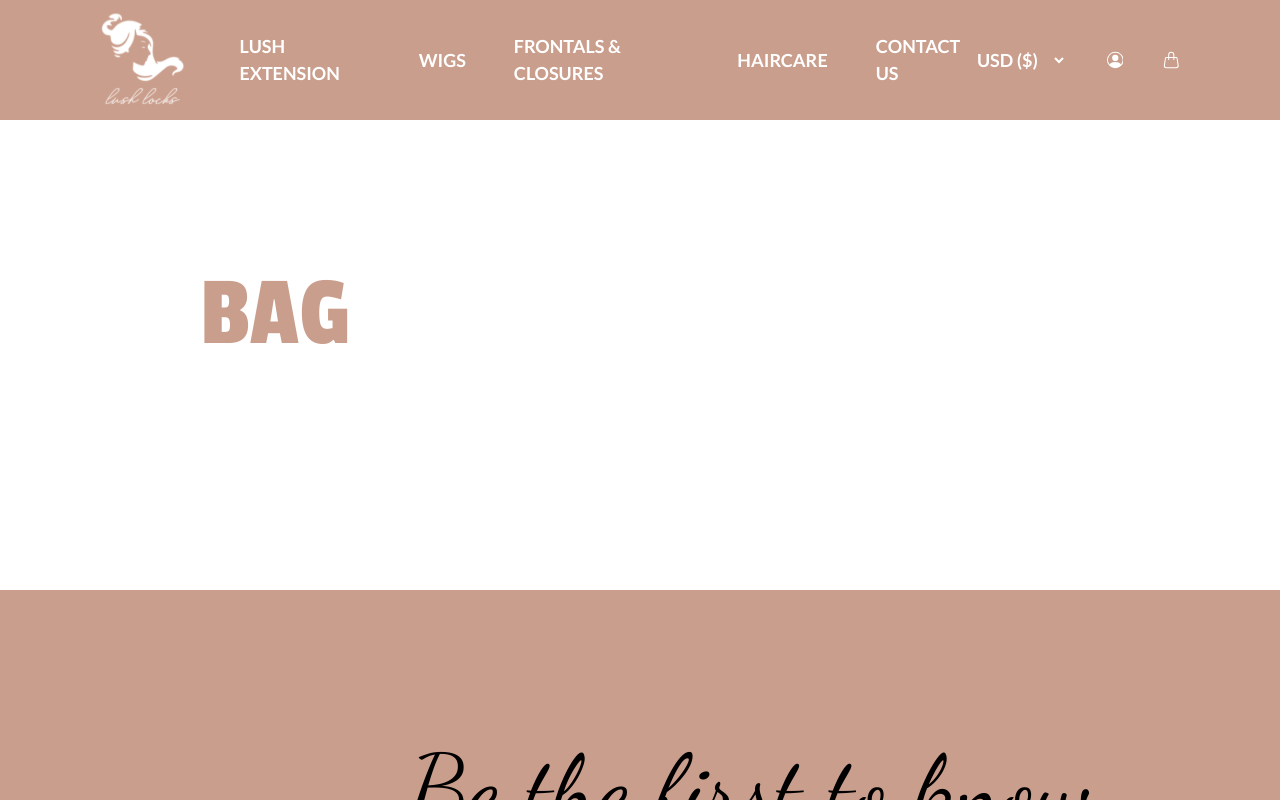
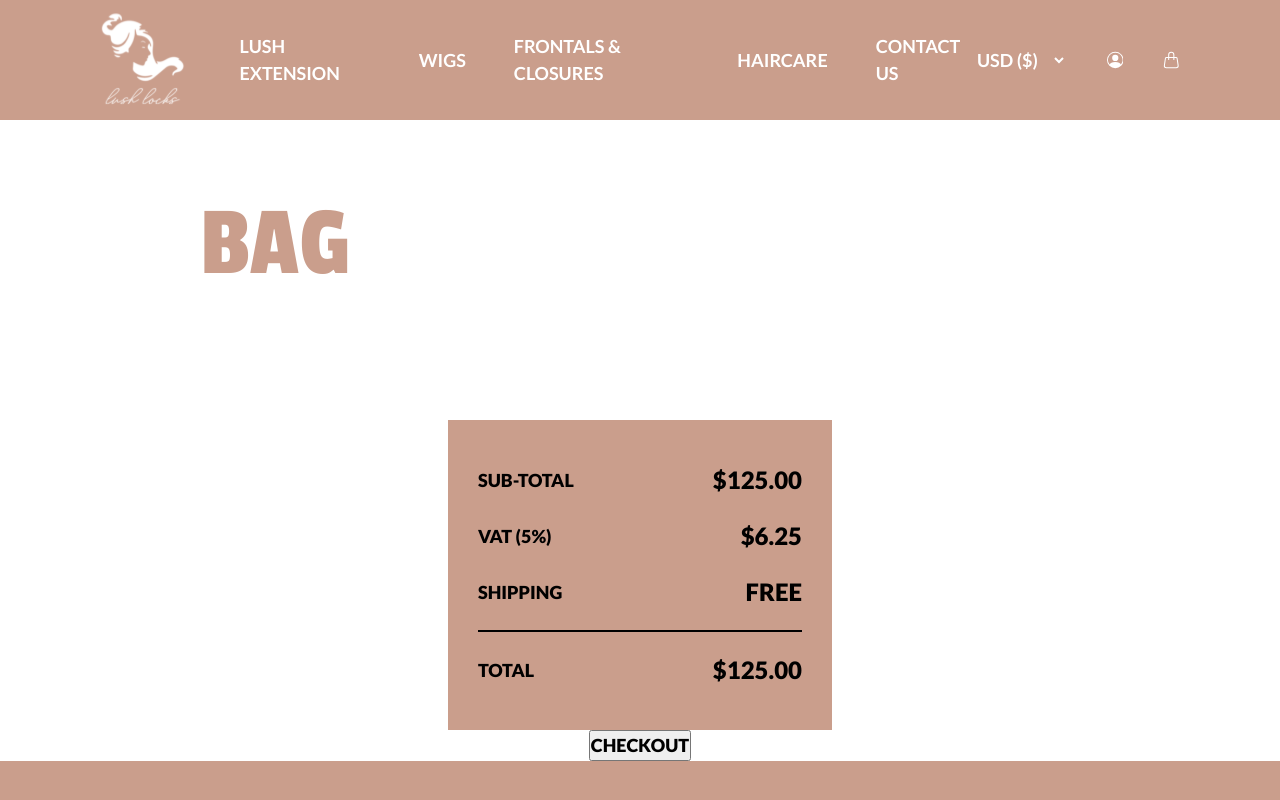
Before and after one commit to The-isaacagboola/Lush-Hair, a React (Vite) app: page /checkout in a window 1280 px wide. Shown: the top 800 px of the page. Built offline with nearby package versions, Linux system fonts and the light colour scheme.

Commit message:
basic functionality done

```diff
--- a/src/App.jsx
+++ b/src/App.jsx
@@ -6,8 +6,13 @@ import Footer from "./Footer/Footer";
 import LushExtension from "./LushExtensions/LushExtension";
 import Details from "./Details/details";
 import Checkout from "./Checkout/Checkout";
+import { useEffect } from "react";
 
 function App() {
+  useEffect(() => {
+    localStorage.removeItem("bag");
+  }, []);
+
   return (
     <BrowserRouter>
       <Nav />
--- /dev/null
+++ b/src/Checkout/Billing.jsx
@@ -0,0 +1,29 @@
+import { Link } from "react-router-dom";
+import styles from "./bill.module.css";
+function Billing() {
+  return (
+    <div className={styles.billingContainer}>
+      <div className={styles.billing}>
+        <p>
+          SUB-TOTAL <span>$125.00</span>
+        </p>
+        <p>
+          VAT (5%) <span>$6.25</span>
+        </p>
+        <p>
+          SHIPPING <span>FREE</span>
+        </p>
+
+        <div className={styles.divLine}></div>
+
+        <p>
+          TOTAL <span>$125.00</span>
+        </p>
+      </div>
+      <Link>
+        <button>CHECKOUT</button>
+      </Link>
+    </div>
+  );
+}
+export default Billing;
--- a/src/Checkout/Checkout.jsx
+++ b/src/Checkout/Checkout.jsx
@@ -1,19 +1,22 @@
-import { useLocation } from "react-router-dom";
+// import { useLocation } from "react-router-dom";
+import { useState } from "react";
 import styles from "./checkout.module.css";
-import image from "../assets/Rectangle 5 (3).svg";
+import Billing from "./Billing";
 
 function Checkout() {
-  const location = useLocation();
+  //   const location = useLocation();
   //   const { type, texture, bundle, length, quantity } =
   //     location.state.formDetails;
 
   // This is effectiive way to pass props through links in routed pages
-  const bag = JSON.parse(localStorage.getItem("bag")) || [];
+
+  const [bag, setBag] = useState(JSON.parse(localStorage.getItem("bag")) || []);
 
   return (
+    <>
       <div
         style={{
-        padding: "120px 200px",
+          padding: "50px 200px",
         }}
       >
         <h1
@@ -21,14 +24,16 @@ function Checkout() {
             fontFamily: "var(--font-passion)",
             fontSize: "100px",
             color: "var(--clr-pink)",
-          marginBottom: "80px",
+            marginBottom: "50px",
           }}
         >
           BAG
         </h1>
-      {bag.map((item, index) => (
+        {bag.map((item, index) => {
+          // lushArray.find(item => item.id == )
+          return (
             <div key={index} className={styles.product}>
-          <img src={image} alt="product image" />
+              <img src={item.image} alt="product image" />
               <div style={{ width: "100%" }}>
                 <div
                   style={{
@@ -57,12 +62,29 @@ function Checkout() {
                   <h3>
                     HAIR LENGTH: <span>{item.length}</span>
                   </h3>
-              <button className={styles.removeBtn}>REMOVE</button>
+                  <button
+                    onClick={() => {
+                      // const newBag = bag.splice(index, 1);
+                      // localStorage.setItem("bag", JSON.stringify(newBag));
+                      const newBag = [];
+                      bag.forEach((object) =>
+                        object !== item ? newBag.push(object) : null
+                      );
+                      setBag(newBag);
+                      localStorage.setItem("bag", JSON.stringify(newBag));
+                    }}
+                    className={styles.removeBtn}
+                  >
+                    REMOVE
+                  </button>
                 </div>
               </div>
             </div>
-      ))}
+          );
+        })}
       </div>
+      <Billing />
+    </>
   );
 }
 
--- /dev/null
+++ b/src/Checkout/bill.module.css
@@ -0,0 +1,33 @@
+.billingContainer {
+  display: flex;
+
+  max-width: 100%;
+  justify-content: space-between;
+  align-items: center;
+  flex-direction: column;
+  font-size: 18px;
+  font-family: var(--font-lato);
+  font-weight: 900;
+}
+.billing {
+  display: flex;
+  padding: 42px 30px;
+  background-color: var(--clr-pink);
+  gap: 20px;
+  width: 30%;
+  flex-direction: column;
+}
+.billing p {
+  display: flex;
+  justify-content: space-between;
+  align-items: center;
+  width: 100%;
+}
+.billing p span {
+  font-size: 24px;
+}
+.billing .divLine {
+  width: 100%;
+  height: 2px;
+  background-color: hsla(0, 0%, 0%, 1);
+}
--- a/src/Checkout/checkout.module.css
+++ b/src/Checkout/checkout.module.css
@@ -4,6 +4,7 @@
   border: 1px solid hsla(0, 0%, 77%, 1);
   gap: 32px;
   align-items: center;
+  margin-bottom: 24px;
 }
 .product img {
   width: 265px;
--- a/src/Details/details.jsx
+++ b/src/Details/details.jsx
@@ -1,4 +1,4 @@
-import { useState, useEffect } from "react";
+import { useState } from "react";
 import { Link } from "react-router-dom";
 import { useParams } from "react-router-dom";
 import lushArray from "../LushExtensions/products";
@@ -15,10 +15,6 @@ function Details() {
     quantity: 1,
   });
 
-  useEffect(() => {
-    localStorage.removeItem("bag");
-  }, []);
-
   const [bag, setBag] = useState(JSON.parse(localStorage.getItem("bag")) || []);
 
   const { id } = useParams();
@@ -30,7 +26,7 @@ function Details() {
     const value = event.target.value;
 
     setFormDetails((values) => ({ ...values, [name]: value }));
-    console.log(formDetails);
+    // console.log(formDetails);
   };
   return (
     <div>
@@ -252,7 +248,12 @@ function Details() {
         <button
           onClick={() => {
             const mutBag = [...bag];
-            mutBag.push({ name: product.name, ...formDetails });
+            mutBag.push({
+              id: product.id,
+              name: product.name,
+              image: product.image,
+              ...formDetails,
+            });
             setBag(mutBag);
             localStorage.setItem("bag", JSON.stringify(mutBag));
             console.log(bag);
```
Lines whose indentation alone changed are shown as unchanged.
